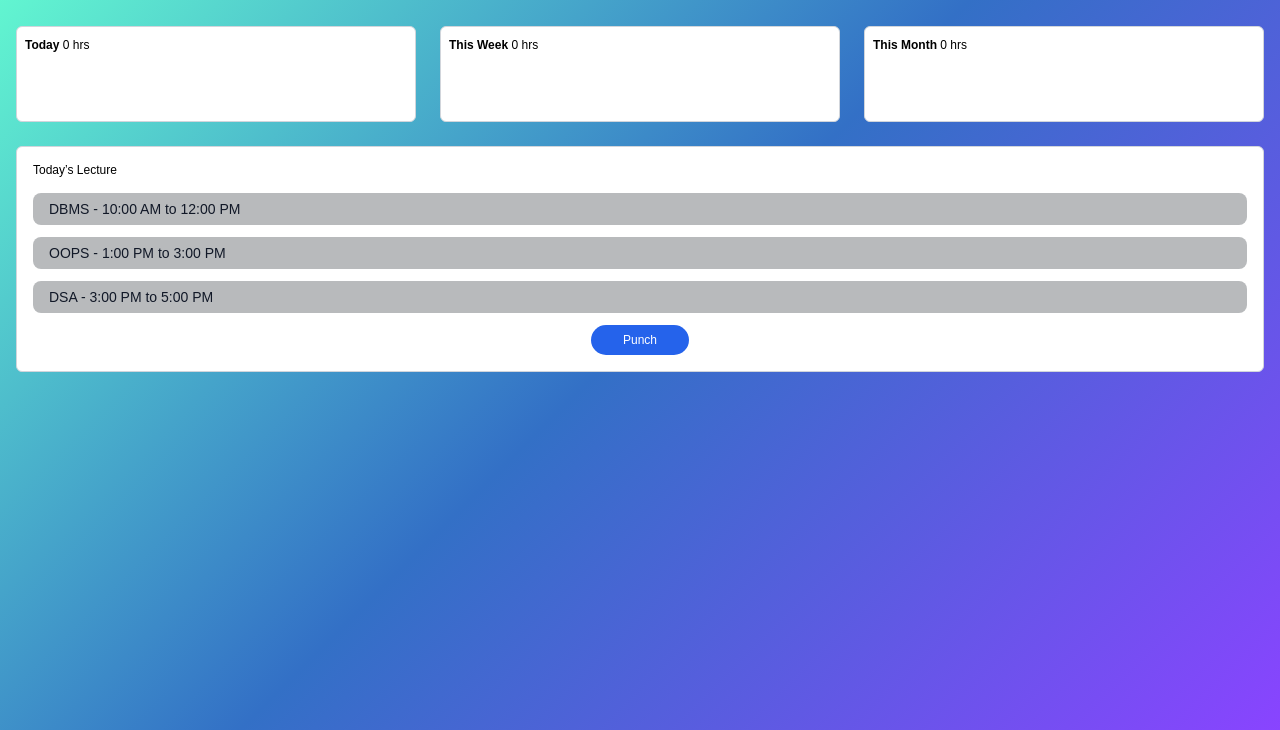
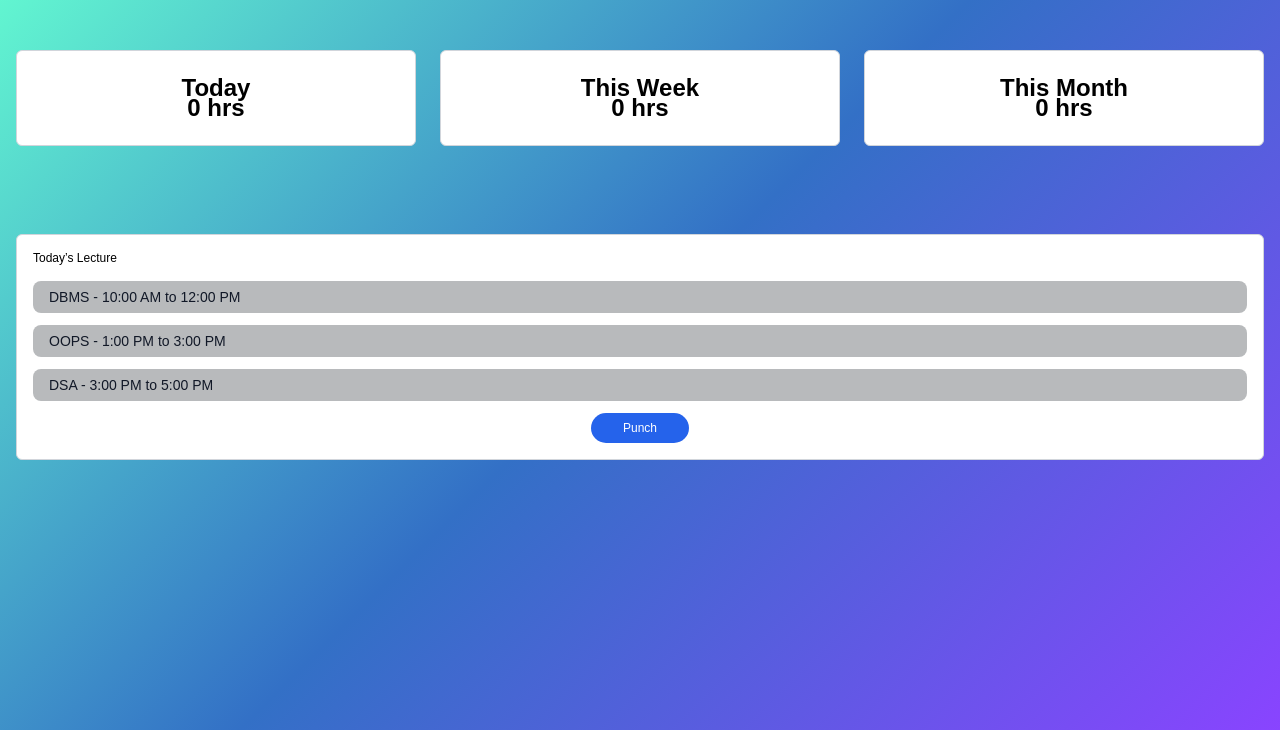
Before and after one commit to vipuljoshi0001/gepunch, a plain HTML site: page dashboard.html in a window 1280 px wide. Shown: the part 70-800 px from the top of the page. Drawn offline with Linux system fonts and the light colour scheme.

Commit message:
dash.css

```diff
--- a/dash.css
+++ b/dash.css
@@ -83,7 +83,19 @@ header .real-time, header .real-date {
   padding: 0.5rem;
   font-size: 0.75rem;
   line-height: 1.25rem;
-  background-color: white; /* To ensure content is readable */
+  background-color: white;
+  display: flex;
+  flex-direction: column;
+  align-items: center;
+  justify-content: center;
+  text-align: center;
+}
+
+#today-hours, #week-hours, #month-hours {
+  font-size: 1.5em;
+  font-weight: bold;
+  margin-top: 1.5rem;
+  margin-bottom: 4rem;
 }
 
 .lecture-section {
@@ -91,7 +103,7 @@ header .real-time, header .real-date {
   border-radius: 0.375rem;
   padding: 1rem;
   margin-bottom: 1.5rem;
-  background-color: white; /* Optional: to keep sections legible over the gradient */
+  background-color: white;
 }
 
 .lecture-title {
```
